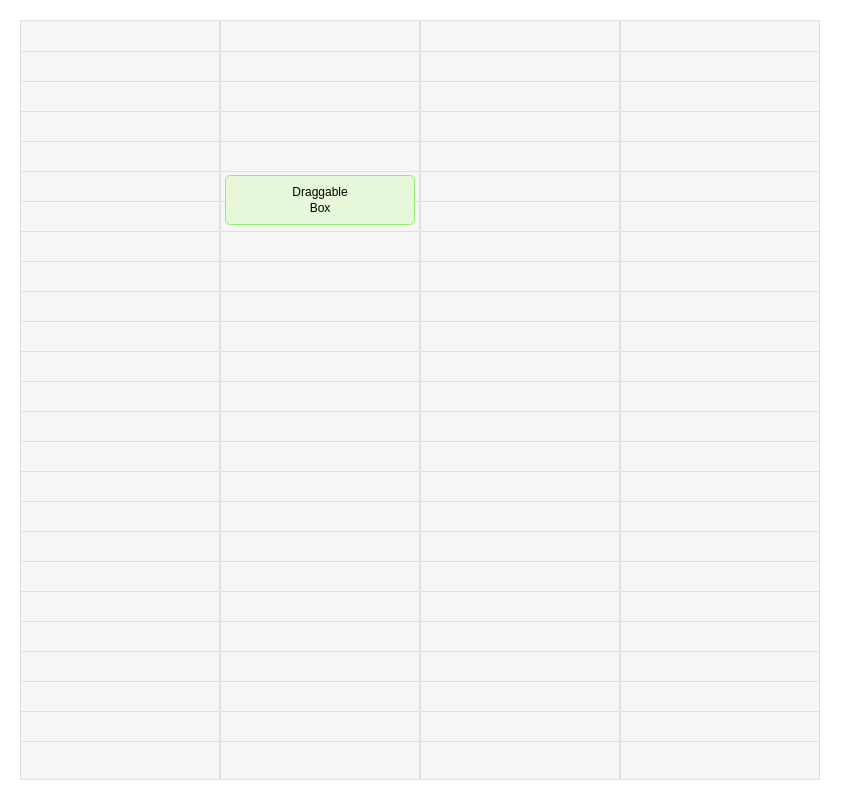
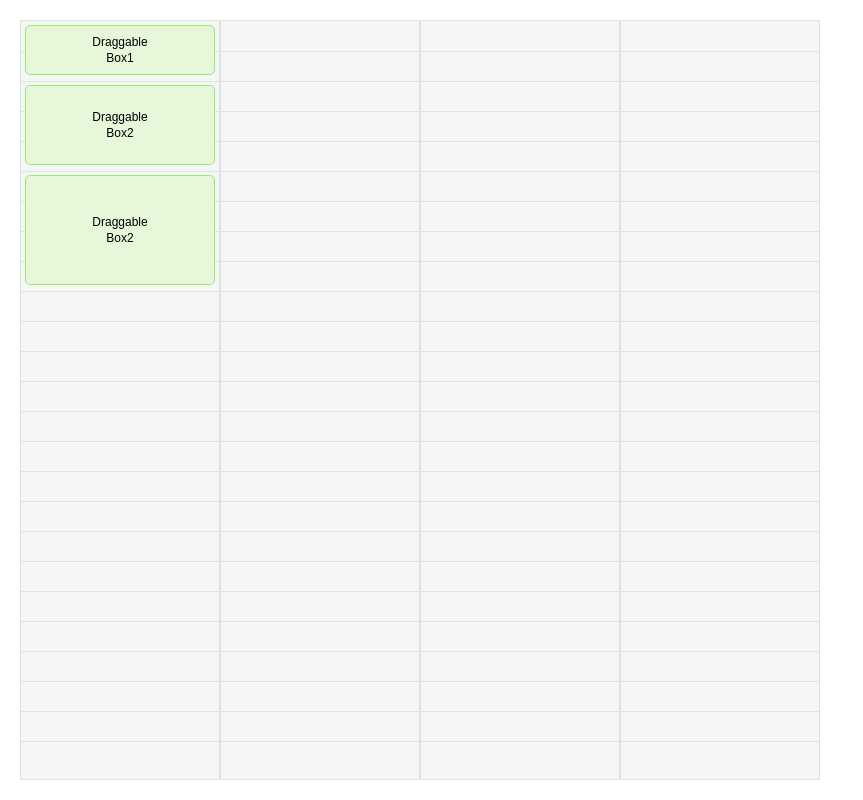
Before and after one commit to hirorec/draggable-mock, a Next.js app: page / in a window 1280 px wide. Shown: the whole page, without its empty margins (0-863 px from the left). Built offline with nearby package versions, Linux system fonts and the light colour scheme.

Commit message:
boxを配列化

```diff
--- a/src/components/BoxContainer/index.tsx
+++ b/src/components/BoxContainer/index.tsx
@@ -10,14 +10,26 @@ import styles from './index.module.scss';
 import { BoxOverlay } from '../BoxOverlay';
 
 type Props = {
+  text: string;
+  borderColor: string;
+  backgroundColor: string;
+  step: Step;
   stepBasePosition: Position;
   stepBaseSize: Size;
   onUpdatePosition: (position: Position) => void;
   onUpdateSize: (size: Size) => void;
-  step: Step;
 };
 
-export const BoxContainer: React.FC<Props> = ({ step, stepBaseSize, stepBasePosition, onUpdatePosition, onUpdateSize }) => {
+export const BoxContainer: React.FC<Props> = ({
+  text,
+  borderColor,
+  backgroundColor,
+  step,
+  stepBaseSize,
+  stepBasePosition,
+  onUpdatePosition,
+  onUpdateSize,
+}) => {
   const [overlayVisible, setOverlayVisible] = useState(false);
   const [overlayBoxHeight, setOverlayBoxHeight] = useState(step.y * 4);
   const [overlayPosition, setOverlayPosition] = useState<Position>({
@@ -82,12 +94,12 @@ export const BoxContainer: React.FC<Props> = ({ step, stepBaseSize, stepBasePosi
     <div className={clsx(styles.container)}>
       {overlayVisible && (
         <BoxOverlay
+          text={text}
+          backgroundColor={backgroundColor}
+          borderColor={borderColor}
           width={boxSize.width}
           height={overlayBoxHeight}
           position={overlayPosition}
-          backgroundColor='#E6F7DA'
-          borderColor='#93ED6F'
-          text={`Draggable\nBox`}
         />
       )}
 
@@ -102,9 +114,9 @@ export const BoxContainer: React.FC<Props> = ({ step, stepBaseSize, stepBasePosi
         onDragEnd={handleDragEnd}
       >
         <ResizableBox
-          text={`Draggable\nBox`}
-          backgroundColor='#E6F7DA'
-          borderColor='#93ED6F'
+          text={text}
+          backgroundColor={backgroundColor}
+          borderColor={borderColor}
           width={boxSize.width}
           height={boxSize.height}
           step={step}
--- a/src/pages/index.tsx
+++ b/src/pages/index.tsx
@@ -1,27 +1,62 @@
 import clsx from 'clsx';
-import React, { useEffect, useRef, useState } from 'react';
+import React, { useCallback, useEffect, useRef, useState } from 'react';
 
 import { BoxContainer } from '@/components/BoxContainer';
 import { STEP } from '@/const';
-import { Position, Size } from '@/types';
+import { Box, Position, Size } from '@/types';
 
 import styles from './index.module.scss';
 
 export default function Page() {
   const columnRef = useRef<HTMLDivElement>(null);
   const [columnDiv, setColumnDiv] = useState<number>(0);
-  const [boxPosition, setBoxPosition] = useState<Position>({ x: 1, y: 5 });
-  const [boxSize, setBoxSize] = useState<Size>({ width: 1, height: 2 });
+  const [boxList, setBoxList] = useState<Box[]>([]);
 
-  const handleResize = () => {
-    if (!columnRef.current) {
-      return;
-    }
+  useEffect(() => {
+    const boxList: Box[] = [
+      {
+        backgroundColor: '#E6F7DA',
+        borderColor: '#93ED6F',
+        text: `Draggable\nBox1`,
+        position: {
+          x: 0,
+          y: 0,
+        },
+        size: {
+          width: 1,
+          height: 2,
+        },
+      },
+      {
+        backgroundColor: '#E6F7DA',
+        borderColor: '#93ED6F',
+        text: `Draggable\nBox2`,
+        position: {
+          x: 0,
+          y: 2,
+        },
+        size: {
+          width: 1,
+          height: 3,
+        },
+      },
+      {
+        backgroundColor: '#E6F7DA',
+        borderColor: '#93ED6F',
+        text: `Draggable\nBox2`,
+        position: {
+          x: 0,
+          y: 5,
+        },
+        size: {
+          width: 1,
+          height: 4,
+        },
+      },
+    ];
 
-    const rect = columnRef.current.getBoundingClientRect();
-    const div = Math.floor(rect.height / STEP.Y);
-    setColumnDiv(div);
-  };
+    setBoxList(boxList);
+  }, []);
 
   useEffect(() => {
     handleResize();
@@ -40,13 +75,45 @@ export default function Page() {
     }
   };
 
-  const handleUpdateBoxPosition = (position: Position) => {
-    setBoxPosition(position);
+  const handleResize = () => {
+    if (!columnRef.current) {
+      return;
+    }
+
+    const rect = columnRef.current.getBoundingClientRect();
+    const div = Math.floor(rect.height / STEP.Y);
+    setColumnDiv(div);
   };
 
-  const handleUpdateBoxSize = (size: Size) => {
-    setBoxSize(size);
-  };
+  const handleUpdateBoxPosition = useCallback(
+    (index: number, position: Position) => {
+      const newBoxList = [...boxList];
+      const box = { ...newBoxList[index] };
+
+      if (box) {
+        box.position = position;
+        newBoxList[index] = box;
+      }
+
+      setBoxList(newBoxList);
+    },
+    [boxList]
+  );
+
+  const handleUpdateBoxSize = useCallback(
+    (index: number, size: Size) => {
+      const newBoxList = [...boxList];
+      const box = { ...newBoxList[index] };
+
+      if (box) {
+        box.size = size;
+        newBoxList[index] = box;
+      }
+
+      setBoxList(newBoxList);
+    },
+    [boxList]
+  );
 
   return (
     <div className={clsx(styles.container)}>
@@ -66,13 +133,21 @@ export default function Page() {
           </div>
         </div>
         <div className={clsx(styles.boxContainer)}>
-          <BoxContainer
-            step={{ x: STEP.X, y: STEP.Y }}
-            stepBaseSize={boxSize}
-            stepBasePosition={boxPosition}
-            onUpdatePosition={handleUpdateBoxPosition}
-            onUpdateSize={handleUpdateBoxSize}
-          />
+          {boxList.map((box, index) => {
+            return (
+              <BoxContainer
+                key={index}
+                text={box.text}
+                backgroundColor={box.backgroundColor}
+                borderColor={box.borderColor}
+                step={{ x: STEP.X, y: STEP.Y }}
+                stepBaseSize={box.size}
+                stepBasePosition={box.position}
+                onUpdatePosition={(position: Position) => handleUpdateBoxPosition(index, position)}
+                onUpdateSize={(size: Size) => handleUpdateBoxSize(index, size)}
+              />
+            );
+          })}
         </div>
 
         {/* <div ref={columnRef} className={clsx(styles.column)}>
```
Also changed, not shown: src/types/index.d.ts (+8 -8 lines).
